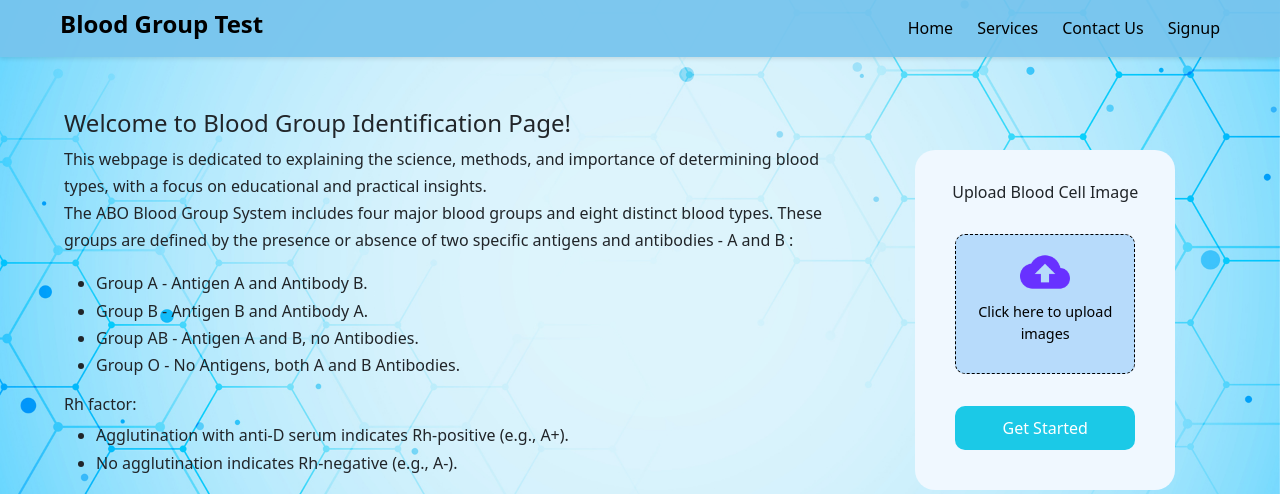
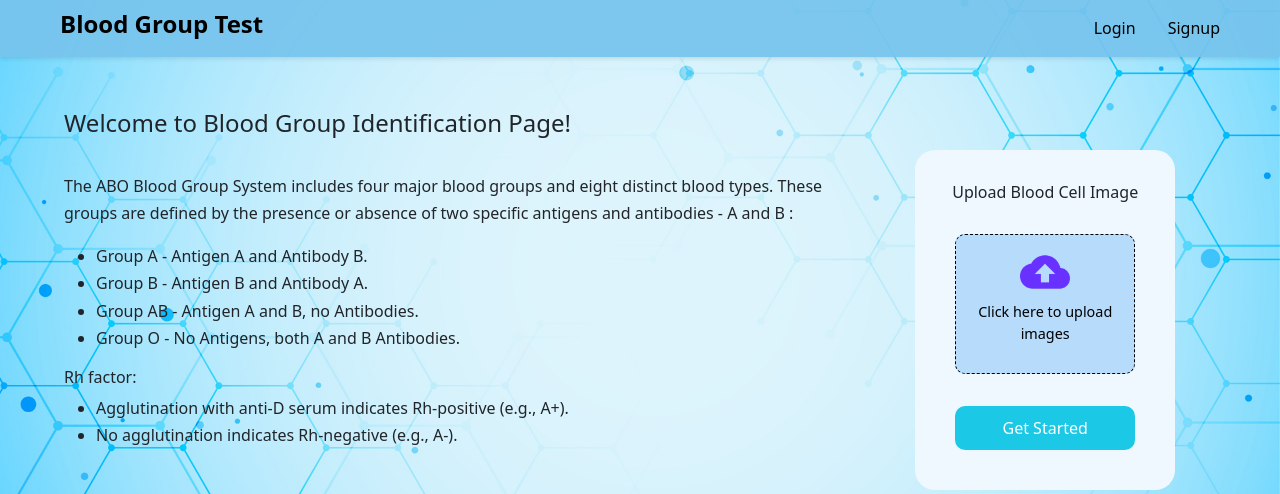
Before and after one commit to vamsikrishnabandarupalli/Bloodgroup, a Django app: page / in a window 1280 px wide. Shown: the top 494 px of the page. Run offline with Django 5.2, Linux system fonts and the light colour scheme; some libraries are stand-ins or nearby versions.

Commit message:
ninth commit

```diff
--- a/authen/templates/home.html
+++ b/authen/templates/home.html
@@ -19,11 +19,8 @@
         header {
             background: rgba(119, 196, 237, 0.929);
             box-shadow: 0 2px 4px rgba(0, 0, 0, 0.1);
-            position: sticky;
             top: 0;
-            z-index: 10;
         }
-
         .nav {
             display: flex;
             align-items: center;
@@ -33,51 +30,19 @@
             margin: 0 auto;
         }
 
-        .nav .logo h4 a {
+        .nav .logo h5 a {
             color: #000;
             font-size: 1.5rem;
             font-weight: bold;
             text-decoration: none;
         }
 
-        .nav #link ul {
+        .nav .dropdown_menu ul{
             display: flex;
-            gap: 1.5rem;
+            gap: 2rem;
             margin: 0;
             padding: 0;
             list-style: none;
-        }
-
-        .nav #link ul li a {
-            text-decoration: none;
-            color: #000;
-            transition: color 0.3s ease;
-        }
-
-        .nav #link ul li a:hover {
-            color: orange;
-        }
-
-        .toggle_btn {
-            display: none;
-            font-size: 1.5rem;
-            cursor: pointer;
-        }
-
-        .dropdown_menu {
-            display: none;
-            position: absolute;
-            top: 70px;
-            right: 20px;
-            background: #fff;
-            border-radius: 10px;
-            box-shadow: 0 4px 6px rgba(0, 0, 0, 0.1);
-            list-style: none;
-            overflow: hidden;
-        }
-
-        .dropdown_menu li {
-            padding: 10px 20px;
         }
 
         .dropdown_menu li a {
@@ -87,7 +52,6 @@
         }
 
         .dropdown_menu li a:hover {
-            background: #f0f0f0;
             color: orange;
         }
 
@@ -187,32 +151,26 @@
         #file-type #sub button:hover {
             background-color: #269baf;
         }
-        .nav .toggle_btn:hover .dropdown_menu {
+
+        @media screen and (max-width: 768px) {
+            #home{
                 display: grid;
-                background-color: #fff;
-        }
-        @media screen and (max-width: 768px) {
-            #home {
-                flex-direction: column;
             }
             #intro{
                 width: 100%;
                 padding-right: 1.5rem;
             }
-            .toggle_btn {
-                display: block;
+
+        }
+        @media screen and (max-width: 395px) {
+            .nav{
+                display: flex;
             }
-
-            #link {
-                display: none;
+            .nav .logo h4 a{
+                font-size: 0.1rem;
             }
-
-            .dropdown_menu {
-                width: 200px;
-            }
-
-            .toggle_btn:hover .dropdown_menu {
-                display: block;
+            .nav .dropdown_menu{
+                text-align: center;
             }
         }
     </style>
@@ -221,33 +179,23 @@
     <div id="container">
         <header>
             <div class="nav">
-                <div class="logo">
-                    <h4><a href="#">Blood Group Test</a></h4>
+                <div class="nav1">
+                    <div class="logo">
+                        <h5><a href="#">Blood Group Test</a></h5>
+                    </div>
                 </div>
-                <div class="toggle_btn" >
-                    <i class="fa-solid fa-bars"></i>
-                </div>
-                <nav id="link">
+                <div class="dropdown_menu">
                     <ul>
-                        <li><a href="#">Home</a></li>
-                        <li><a href="#">Services</a></li>
-                        <li><a href="#">Contact Us</a></li>
+                        <li><a href="./login">Login</a></li>
                         <li><a href="./registration">Signup</a></li>
                     </ul>
-                </nav>
-                <ul class="dropdown_menu">
-                    <li><a href="#">Home</a></li>
-                    <li><a href="#">Services</a></li>
-                    <li><a href="#">Contact Us</a></li>
-                    <li><a href="./registration">Signup</a></li>
-                </ul>
+                </div>
             </div>
         </header>
         <div id="home">
             <div id="intro">
-                <h4>Welcome to Blood Group Identification Page!</h4>
-                <p>This webpage is dedicated to explaining the science, methods, and importance of determining blood types, with a focus on educational and practical insights.
-                    <br>The ABO Blood Group System includes four major blood groups and eight distinct blood types. These groups are defined by the presence or absence of two specific antigens and antibodies - A and B :</p>
+                <h4>Welcome to Blood Group Identification Page!</h4><br>
+                <p>The ABO Blood Group System includes four major blood groups and eight distinct blood types. These groups are defined by the presence or absence of two specific antigens and antibodies - A and B :</p>
                 <ul>
                     <li>Group A - Antigen A and Antibody B.</li>
                     <li>Group B - Antigen B and Antibody A.</li>
```
Also changed, not shown: authen/templates/bloodgroup.html (+39 -10 lines), authen/static/images/image 3.jpg (deleted), authen/static/images/image2.jpg, authen/static/images/image3.jpg (added).
